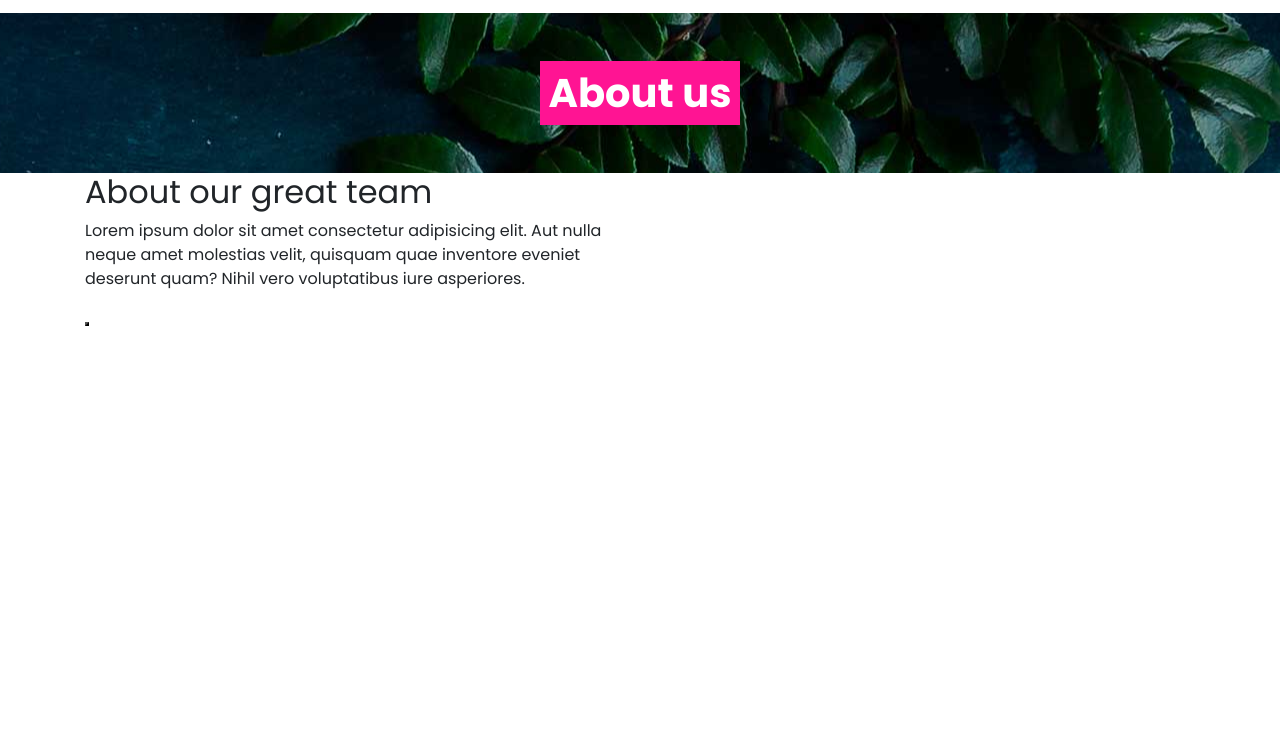
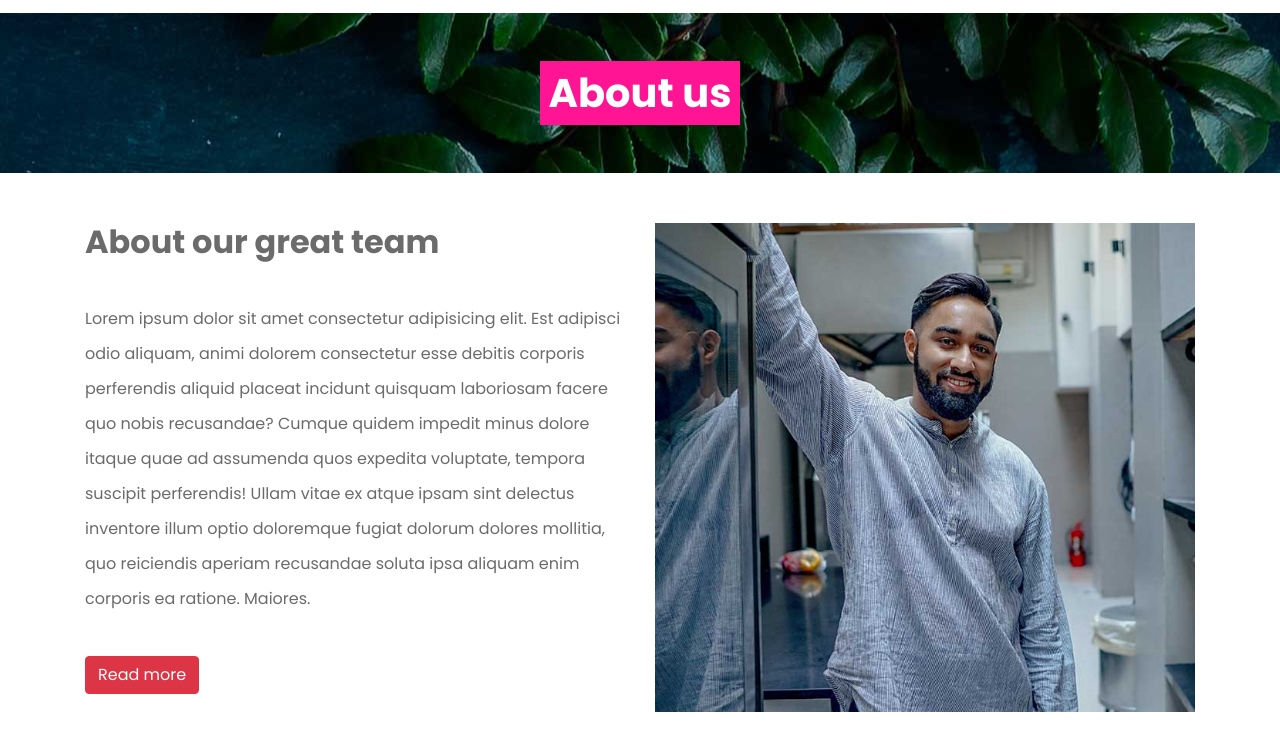
Before and after one commit to blackcend/nordiccoder, a plain HTML site: page about.html in a window 1280 px wide. Shown: the part 106-856 px from the top of the page. Before the commit the page ends 800 px from the top, so only its background shows below. Drawn offline with nearby package versions, Linux system fonts and the light colour scheme.

Commit message:
Complete css for section .about

```diff
--- a/about.html
+++ b/about.html
@@ -75,15 +75,19 @@
         <!-- END .hero -->
         <section class="about">
             <div class="container">
-                <div class="row">
-                    <div class="col">
+                <div class="row justify-content-between">
+                    <div class="col-md-6">
                         <div class="about__content">
                             <h2 class="about__title">About our great team</h2>
-                            <p class="about__description">Lorem ipsum dolor sit amet consectetur adipisicing elit. Aut nulla neque amet molestias velit, quisquam quae inventore eveniet deserunt quam? Nihil vero voluptatibus iure asperiores.</p>
-                            <button></button>
+                            <p class="about__description">Lorem ipsum dolor sit amet consectetur adipisicing elit. Est adipisci odio aliquam, animi dolorem consectetur esse debitis corporis perferendis aliquid placeat incidunt quisquam laboriosam facere quo nobis recusandae? Cumque quidem impedit minus dolore itaque quae ad assumenda quos expedita voluptate, tempora suscipit perferendis! Ullam vitae ex atque ipsam sint delectus inventore illum optio doloremque fugiat dolorum dolores mollitia, quo reiciendis aperiam recusandae soluta ipsa aliquam enim corporis ea ratione. Maiores.</p>
+                            <button type="button" class="btn btn-danger">Read more</button>
                         </div>
                     </div>
-                    <div class="col"></div>
+                    <div class="col-md-6">
+                        <div class="about__thumbnail">
+                            <img src="../images/about.jpg" alt="About page">
+                        </div>
+                    </div>
                 </div>
             </div>
         </section>
--- a/css/about.css
+++ b/css/about.css
@@ -22,3 +22,26 @@
     font-weight: 700;
     background-color: var(--primary-color);
 }
+
+/* SECTION .about */
+.about {
+    margin: 50px 0;
+}
+
+.about__content {}
+.about__title {
+    color: var(--text-color);
+    font-size: 2rem;
+    font-weight: 700;
+}
+.about__description {
+    margin: 40px 0;
+    color: var(--text-color);
+    font-size: 1rem;
+    font-weight: 400;
+    line-height: 35px;
+}
+
+.about__thumbnail > img {
+    width: 100%;
+}
```
